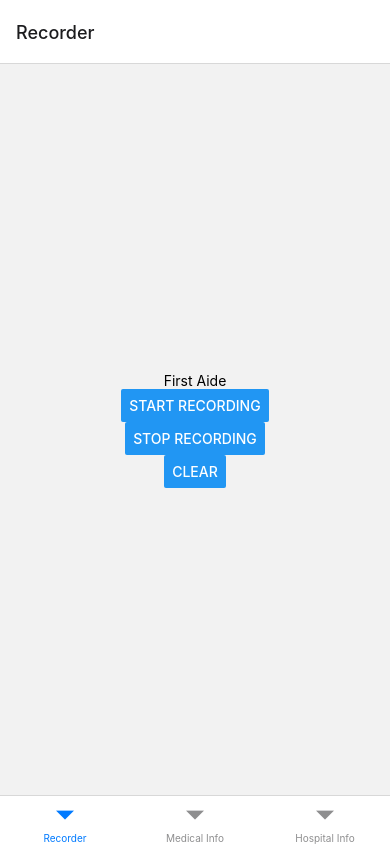
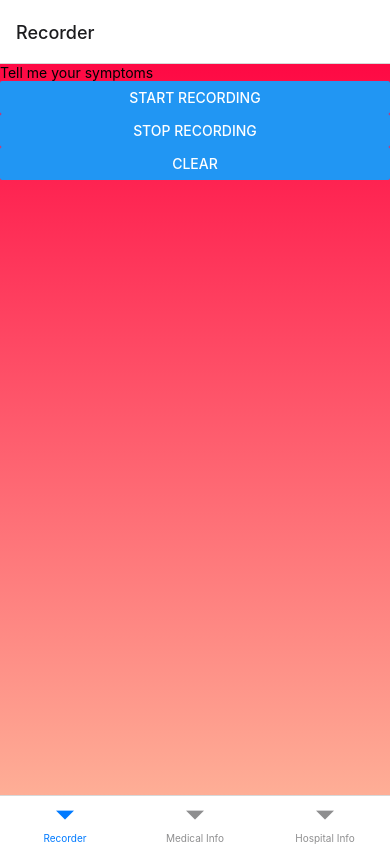
Before and after one commit to suefrontend/first-aide-client, a React Native app: screen /Recorder in a window 390 px wide. Built offline with nearby package versions, Linux system fonts and the light colour scheme.

Commit message:
try gradient background

```diff
--- a/package.json
+++ b/package.json
@@ -20,7 +20,8 @@
     "react-native-cli": "^2.0.1",
     "react-native-safe-area-context": "4.5.0",
     "react-native-screens": "~3.20.0",
-    "tailwindcss": "^3.3.2"
+    "tailwindcss": "^3.3.2",
+    "expo-linear-gradient": "~12.1.2"
   },
   "devDependencies": {
     "@babel/core": "^7.20.0"
--- a/screens/components/Recorder.js
+++ b/screens/components/Recorder.js
@@ -1,5 +1,6 @@
-import { View, Text, Button } from "react-native";
+import { StyleSheet, View, Text, Button } from "react-native";
 import React, { useEffect, useState } from "react";
+import { LinearGradient } from "expo-linear-gradient";
 import Voice from "@react-native-voice/voice";
 
 export default function Recorder() {
@@ -58,13 +59,33 @@ export default function Recorder() {
   };
 
   return (
-    <View className="flex-1 items-center justify-center">
-      <Text>First Aide</Text>
-      <Button title="START RECORDING" onPress={recordHandler} />
-      {isRecording && <Text>Recording...</Text>}
-      {voiceResult !== "" && <Text>{voiceResult}</Text>}
-      <Button title="STOP RECORDING" onPress={stopRecordingHandler} />
-      <Button title="CLEAR" onPress={clear} />
+    <View
+      style={styles.container}
+      className="flex-1 items-center justify-center"
+    >
+      <LinearGradient
+        colors={["#FE0944", "#FEAE96"]}
+        style={styles.linearGradient}
+      >
+        <Text>Tell me your symptoms</Text>
+        <Button title="START RECORDING" onPress={recordHandler} />
+        {isRecording && <Text>Recording...</Text>}
+        {voiceResult !== "" && <Text>{voiceResult}</Text>}
+        <Button title="STOP RECORDING" onPress={stopRecordingHandler} />
+        <Button title="CLEAR" onPress={clear} />
+      </LinearGradient>
     </View>
   );
 }
+
+const styles = StyleSheet.create({
+  container: {
+    flex: 1,
+    alignItems: "center",
+    justifyContent: "center",
+  },
+  linearGradient: {
+    width: "100%",
+    height: "100%",
+  },
+});
```
Also changed, not shown: 2 other files (tests, documents, lock files or other folders).
